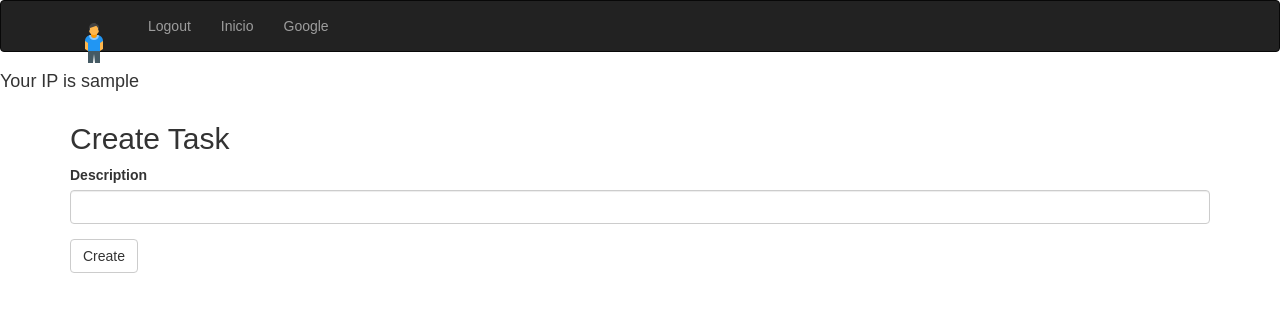
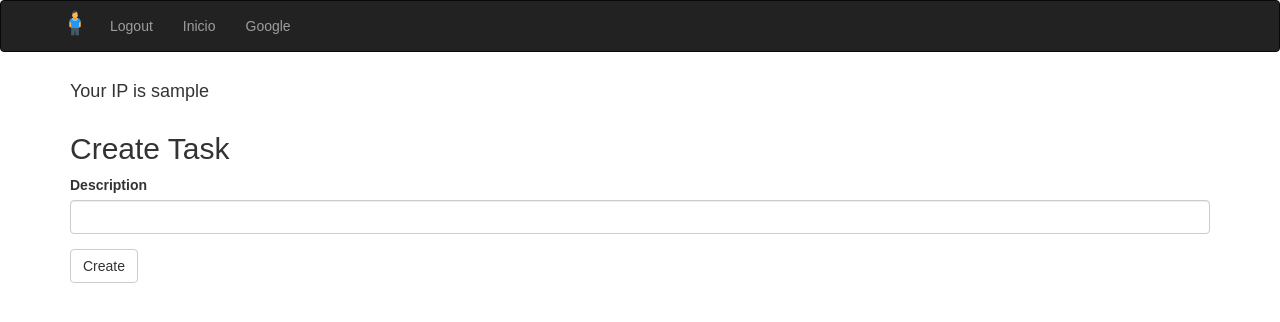
Before and after one commit to sleatherv/TODO-App, a Flask app: page /hello in a window 1280 px wide. Shown: the top 322 px of the page. Run offline with Flask 2, Linux system fonts and the light colour scheme; a user stored in the database is signed in; data that the repository does not hold is empty; some libraries are stand-ins or nearby versions.

Commit message:
Algunos cmabios al diseño

```diff
--- a/app/static/css/main.css
+++ b/app/static/css/main.css
@@ -1,5 +1,9 @@
 html * {
     font-family: sans-serif;
+}
+
+.navbar-brand {
+    padding: 5px;
 }
 
 img {
--- a/app/templates/hello.html
+++ b/app/templates/hello.html
@@ -9,14 +9,16 @@ Welcome
 {% endblock%}
 
 {% block content %}
+<div class="container">
     {% if username %}
-<h1>Bienvenido, {{ username | capitalize }}</h1>
+    <h1>Welcome, {{ username | capitalize }}</h1>
     {% endif  %}
     {% if user_ip %}
     <h4>Your IP is {{user_ip}}</h4>
     {% else %}
     <a href="{{ url_for('index') }}"> Go to index</a>
     {% endif %}
+</div>
 <div class="container">
     <h2>Create Task</h2>
     {{ wtf.quick_form(todo_form) }}
--- a/app/templates/macros.html
+++ b/app/templates/macros.html
@@ -1,6 +1,8 @@
 {% import 'bootstrap/wtf.html' as wtf %}
 
 {% macro render_todo(todo, delete_form, update_form) %}
+<div class="container">
+    <br>
     <li class="list-group-item">
         <span class='badge badge-info'>
             {%if todo.to_dict().done %}
@@ -14,4 +16,6 @@
         {{ wtf.quick_form(delete_form, action=url_for('delete', todo_id=todo.id)) }}
         {{ wtf.quick_form(update_form, action=url_for('update', todo_id=todo.id, done=todo.to_dict().done)) }}
     </li>
+</div>
+
 {% endmacro %}
--- a/app/templates/navbar.html
+++ b/app/templates/navbar.html
@@ -8,8 +8,7 @@
                 <span class="icon-bar"></span>
             </button>
             <a class="navbar-brand" href="{{ url_for('index') }}">
-                <img src="{{ url_for('static', filename='images/logo.png') }}" style="max-width: 48px"
-                    alt="Platzi logo">
+                <img src="{{ url_for('static', filename='images/logo.png') }}" alt="Platzi logo">
             </a>
         </div>
 
```
Lines whose indentation alone changed are shown as unchanged.
